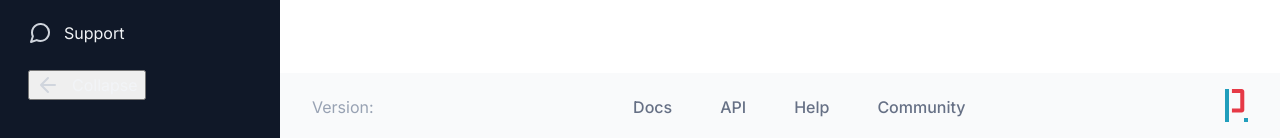
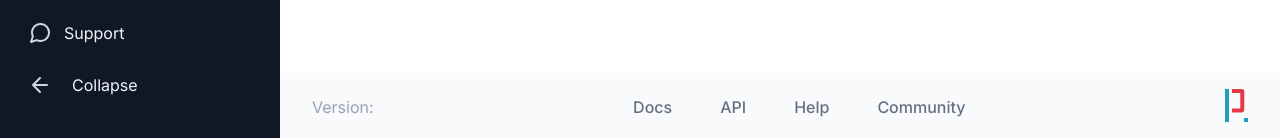
Before and after one commit to profydev/prolog-app-e-roy, a Next.js app: page /dashboard in a window 1280 px wide. Shown: the part 659-797 px from the top of the page. Built offline with nearby package versions, Linux system fonts and the light colour scheme; no server answers; what assert would draw is missing.

Commit message:
add button icon

```diff
--- a/features/ui/button/button.module.scss
+++ b/features/ui/button/button.module.scss
@@ -14,13 +14,21 @@
   -webkit-font-smoothing: inherit;
   -moz-osx-font-smoothing: inherit;
   appearance: none;
+  display: flex;
+  gap: space.$s2;
 
   &::-moz-focus-inner {
     border: 0;
     padding: 0;
   }
 
-  // Colors
+  /* Image */
+  img {
+    display: flex;
+    align-items: center;
+  }
+
+  /* Colors */
 
   &.primary,
   &.secondary,
@@ -34,7 +42,7 @@
     color: white;
     border: 1px solid color.$primary-600;
 
-    // States
+    /* States */
     &:hover {
       background-color: color.$primary-700;
       border: 1px solid color.$primary-700;
@@ -56,7 +64,7 @@
     color: color.$primary-700;
     border: 1px solid color.$primary-50;
 
-    // States
+    /* States */
     &:hover {
       background-color: color.$primary-100;
       border: 1px solid color.$primary-100;
@@ -79,7 +87,7 @@
     color: color.$gray-700;
     border: 1px solid color.$gray-300;
 
-    // States
+    /* States */
     &:hover {
       background-color: color.$gray-50;
       border: 1px solid color.$gray-300;
@@ -99,7 +107,7 @@
   &.empty {
     color: color.$primary-700;
 
-    // States
+    /* States */
     &:hover {
       background-color: color.$primary-50;
     }
@@ -112,7 +120,7 @@
   &.emptyGray {
     color: color.$gray-500;
 
-    // States
+    /* States */
     &:hover {
       background-color: color.$gray-50;
       color: color.$gray-600;
@@ -128,7 +136,7 @@
     color: white;
     border: 1px solid color.$error-600;
 
-    // States
+    /* States */
     &:hover {
       background-color: color.$error-700;
       border: 1px solid color.$error-700;
@@ -148,7 +156,7 @@
   &.emptyError {
     color: color.$error-700;
 
-    // States
+    /* States */
     &:hover {
       background-color: color.$error-50;
     }
@@ -158,7 +166,7 @@
     }
   }
 
-  // Sizes
+  /* Sizes */
 
   &.sm,
   &.md,
@@ -187,3 +195,8 @@
     font: font.$text-md-medium;
   }
 }
+
+// .button img {
+//   display: flex;
+//   align-items: center;
+// }
--- a/features/ui/button/button.tsx
+++ b/features/ui/button/button.tsx
@@ -29,25 +29,17 @@ interface ButtonProps extends ButtonHTMLAttributes<HTMLButtonElement> {
 }
 
 export const Button = React.forwardRef<HTMLButtonElement, ButtonProps>(
-  (
-    {
-      color = ButtonColor.primary,
-      size = ButtonSize.md,
-      disabled = false,
-      ...props
-    },
-    ref,
-  ) => {
+  ({ color, size, disabled = false, ...props }, ref) => {
     return (
       <button
+        {...props}
         className={classNames(
-          styles[color],
-          styles[size],
           styles.button,
+          styles[color!],
+          styles[size!],
           props.className,
         )}
         ref={ref}
-        {...props}
         disabled={disabled}
       >
         {props.children}
@@ -55,4 +47,5 @@ export const Button = React.forwardRef<HTMLButtonElement, ButtonProps>(
     );
   },
 );
+
 Button.displayName = "Button";
```
Also changed, not shown: features/ui/button/button-icon.tsx (added, +25 -0 lines), 1 other file (tests, documents, lock files or other folders).
